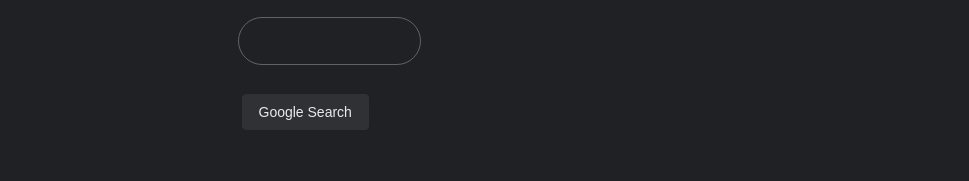
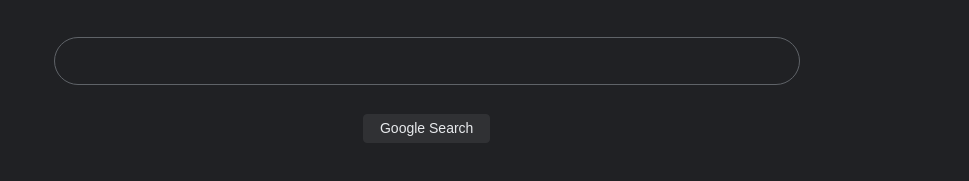
Before and after one commit to PPiquini/CS50-project0, a plain HTML site: page index.html in a window 1280 px wide. Shown: the part 151-332 px from the top of the page, without its empty margins (311-1280 px from the left). Drawn offline with Linux system fonts and the light colour scheme.

```diff
--- a/page_style.css
+++ b/page_style.css
@@ -1,6 +1,9 @@
 body {
+    display: flex;
+    flex-direction: column;
     background: #202124;
     font-family: arial, sans-serif;
+    justify-content: center;
 }
 
 /* body {
@@ -40,7 +43,10 @@ a.advlinks {
     border-bottom: 1px solid rgb(0, 0, 0);
 }
 
-.form-block {
+.form-block, form {
+    display: flex;
+    flex-basis: 50%;
+    flex-direction: column;
     max-width: 1140px;
     min-width: 200px;
     width: 96%;
@@ -115,17 +121,17 @@ a.advlinks {
 
 }
 
-.google-form {
+.google-form, form {
     padding: 20px;
-    max-height: 160px;
     display: flex;
     justify-content: center;
-    margin: 0 auto;
-    max-width: 584px;
+    flex-direction: column;
+    margin: 0 10%;
 }
 
 .google-form input[type="text"] {
     display: flex;
+    flex-basis: 50%;
     z-index: 3;
     position: relative;
     min-height: 44px;
@@ -133,9 +139,7 @@ a.advlinks {
     border: 1px solid #5f6368;
     box-shadow: none;
     border-radius: 24px;
-    margin: 0 auto;
-    width: auto;
-    max-width: 584px;
+    margin: 0 10%
 }
 
 .google-form input[type="submit"] {
@@ -145,10 +149,8 @@ a.advlinks {
     color: #e8eaed;
     font-family: arial, sans-serif;
     font-size: 14px;
-    margin: 11px 4px;
+    margin: 11px auto;
     padding: 0 16px;
     line-height: 27px;
-    height: 36px;
-    min-width: 54px;
     text-align: center;
 }
```
